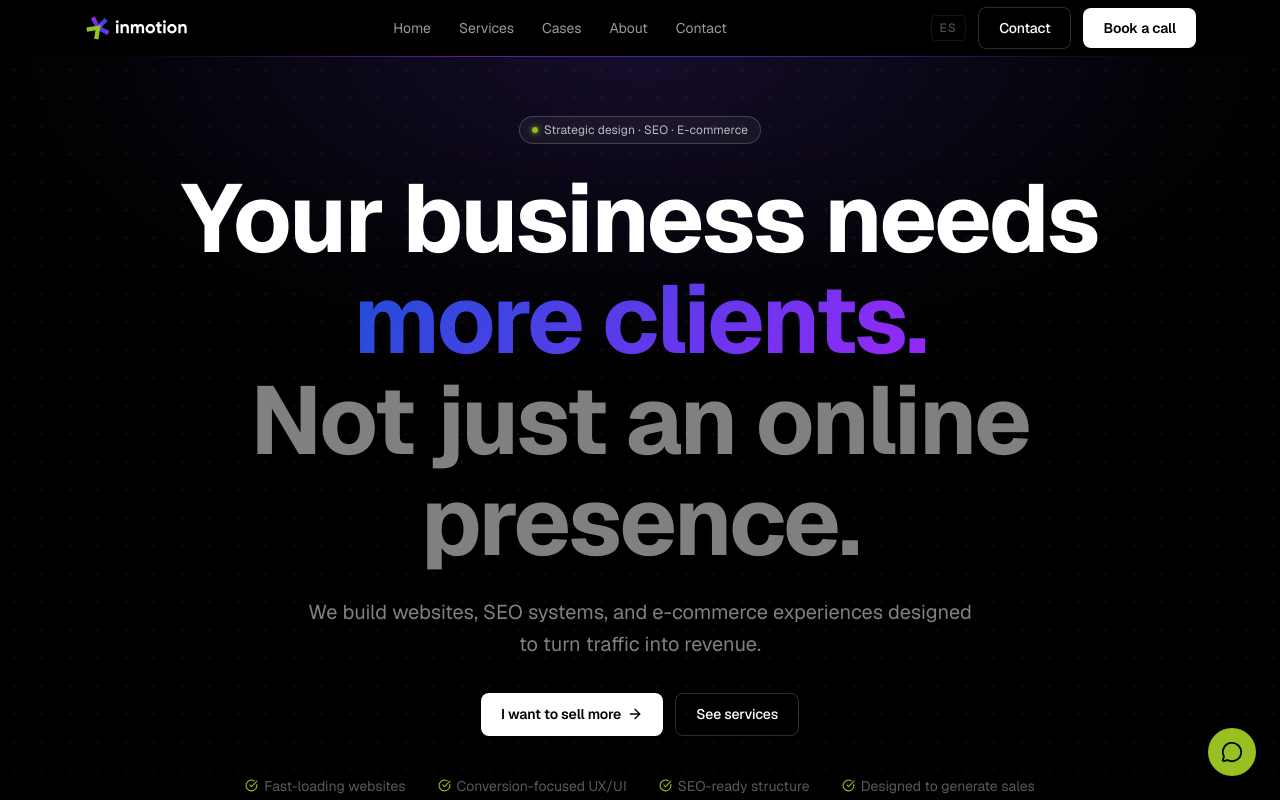
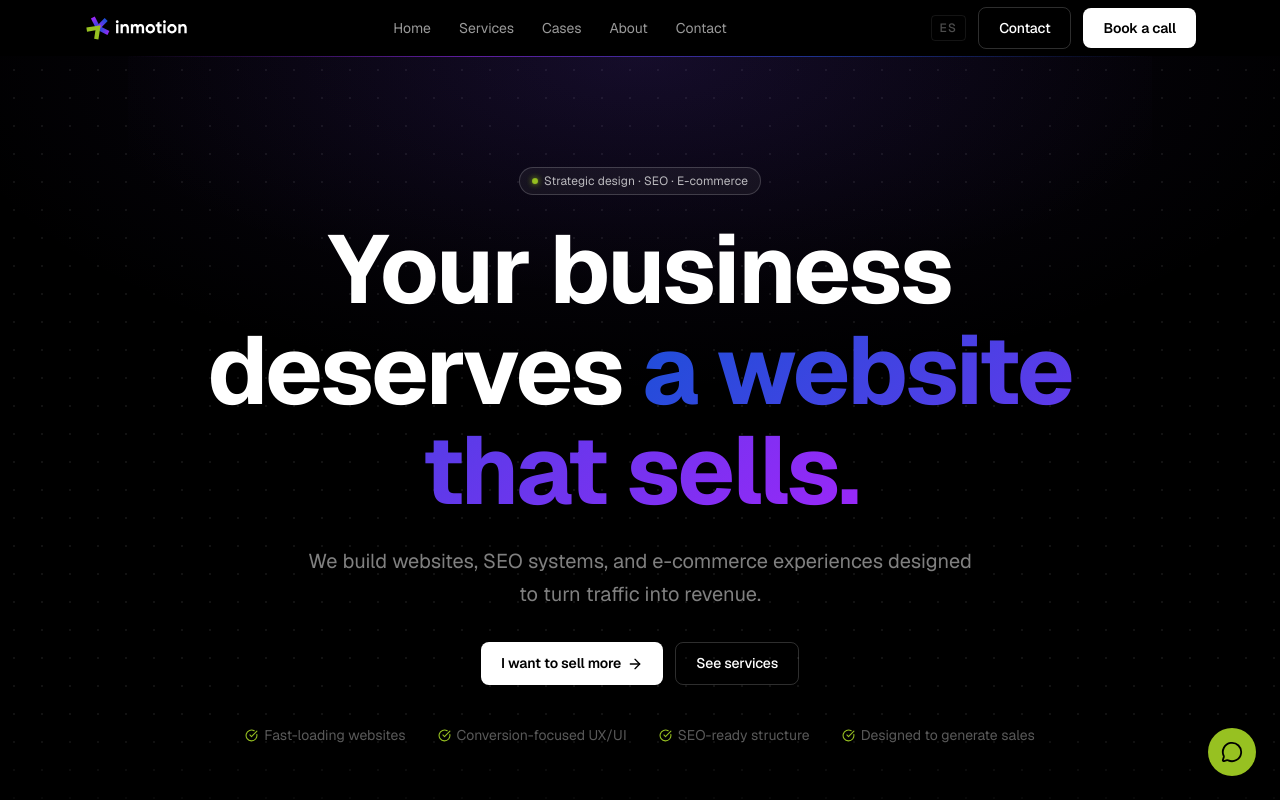
Before and after one commit to bladesvisiontech/marketing-agency, a Next.js app: page /en in a window 1280 px wide. Shown: the top 800 px of the page. Built offline with nearby package versions, Linux system fonts and the light colour scheme.

Commit message:
fix: update hero headline to 'Your business deserves a website that sells.'

```diff
--- a/src/app/[locale]/page.tsx
+++ b/src/app/[locale]/page.tsx
@@ -38,8 +38,12 @@ export default async function HomePage({
             <h1 className="text-5xl md:text-7xl lg:text-8xl font-bold tracking-tight leading-[1.05] mb-6">
               {t.h1_main}{" "}
               <span className="gradient-text">{t.h1_accent}</span>
-              <br className="hidden sm:block" />
-              <span className="text-white/50"> {t.h1_sub}</span>
+              {t.h1_sub && (
+                <>
+                  <br className="hidden sm:block" />
+                  <span className="text-white/50"> {t.h1_sub}</span>
+                </>
+              )}
             </h1>
           </AnimateIn>
           <AnimateIn delay={160}>
--- a/src/dictionaries/en.ts
+++ b/src/dictionaries/en.ts
@@ -16,9 +16,9 @@ const en = {
 
   home: {
     badge: "Strategic design · SEO · E-commerce",
-    h1_main: "Your business needs",
-    h1_accent: "more clients.",
-    h1_sub: "Not just an online presence.",
+    h1_main: "Your business deserves",
+    h1_accent: "a website that sells.",
+    h1_sub: "",
     subheadline:
       "We build websites, SEO systems, and e-commerce experiences designed to turn traffic into revenue.",
     cta_primary: "I want to sell more",
```
